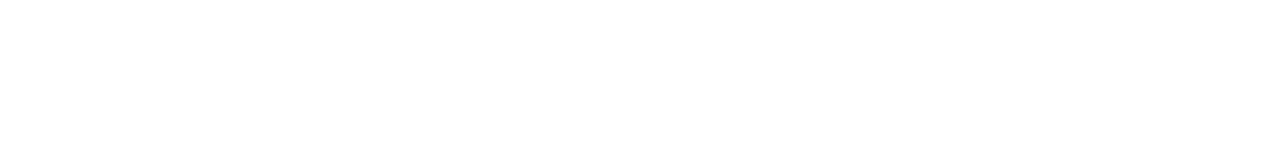
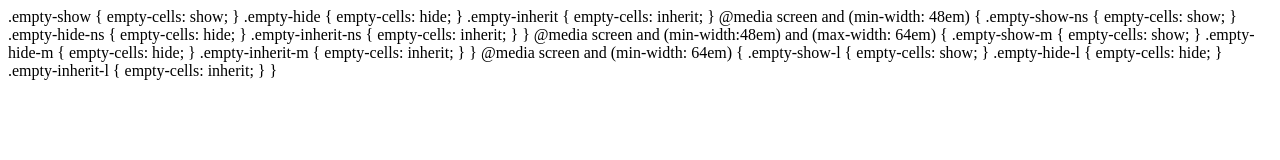
Before and after one commit to mrmrs/css-empty-cells, a website: page index.html in a window 1280 px wide. Drawn offline with Linux system fonts and the light colour scheme.

Commit message:
Adding css contents to html file for documentation

```diff
--- a/index.html
+++ b/index.html
@@ -12,5 +12,27 @@
     <link rel="stylesheet" href="empty-cells.css">
   </head>
   <body>
-  </body>
+.empty-show {     empty-cells: show; }
+.empty-hide {     empty-cells: hide; }
+.empty-inherit {  empty-cells: inherit; }
+
+@media screen and (min-width: 48em) {
+.empty-show-ns {     empty-cells: show; }
+.empty-hide-ns {     empty-cells: hide; }
+.empty-inherit-ns {  empty-cells: inherit; }
+}
+
+@media screen and (min-width:48em) and (max-width: 64em) {
+.empty-show-m {     empty-cells: show; }
+.empty-hide-m {     empty-cells: hide; }
+.empty-inherit-m {  empty-cells: inherit; }
+}
+
+@media screen and (min-width: 64em) {
+.empty-show-l {     empty-cells: show; }
+.empty-hide-l {     empty-cells: hide; }
+.empty-inherit-l {  empty-cells: inherit; }
+}
+
+</body>
 </html>
```
